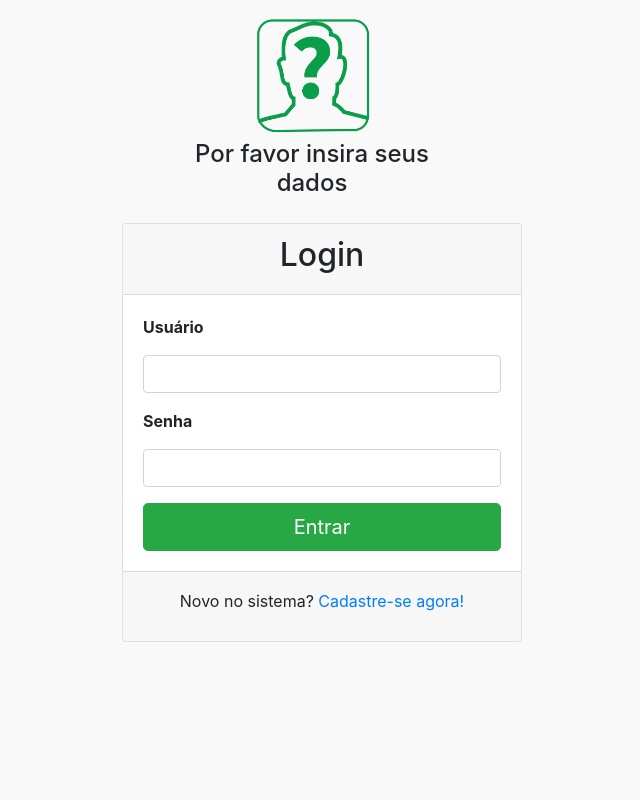
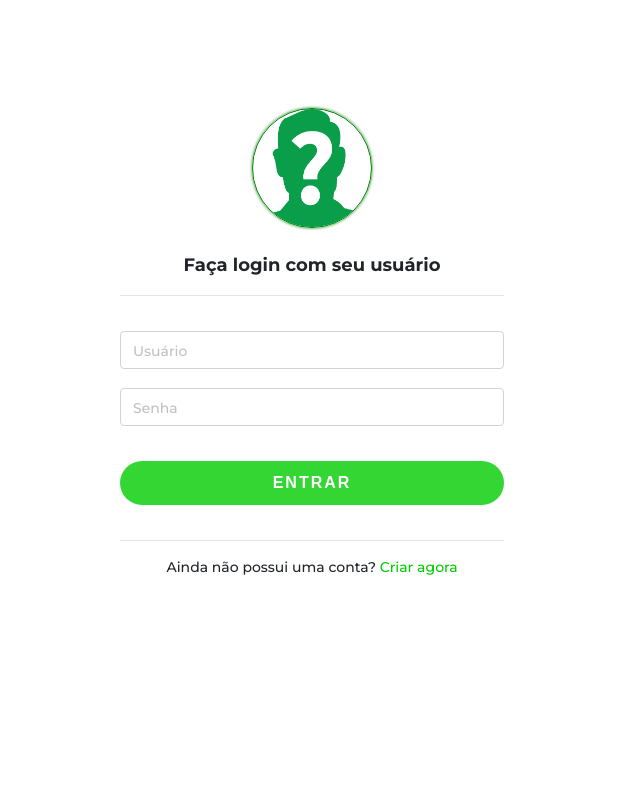
Before and after one commit to lprs110/politician-recommender-system, a Flask app: template app/templates/login.html in a window 1280 px wide. Shown: the whole page, without its empty margins (328-968 px from the left). Run offline with Flask 2, Linux system fonts and the light colour scheme; the template is opened without the code that fills it: values that come from a table or form of the project are taken from there, others are empty; some libraries are stand-ins or nearby versions.

Commit message:
refactor: recreate base's html and login register

```diff
--- a/app/templates/base_login_register.html
+++ b/app/templates/base_login_register.html
@@ -22,9 +22,13 @@
 <html>
     <head>
         <meta charset="utf-8" />
+        {{ fontawesome_html() }}
         <title>EmQuemVotar - {% block title %}{% endblock %}</title>
         <link rel="stylesheet" href="https://stackpath.bootstrapcdn.com/bootstrap/4.3.1/css/bootstrap.min.css" integrity="sha384-ggOyR0iXCbMQv3Xipma34MD+dH/1fQ784/j6cY/iJTQUOhcWr7x9JvoRxT2MZw1T" crossorigin="anonymous">
-        <link rel="icon" type="image/png" href="{{ url_for('static', filename='f_verde.png') }}"/>
+        <link rel="stylesheet" href="../static/styles/base.css">
+        {% block stylesheet %}
+            <link rel="stylesheet" href="../static/styles/navbar.css">
+        {% endblock %}
     </head>
 
     {% with messages = get_flashed_messages(with_categories=true) %}
@@ -40,17 +44,10 @@
         {% endif %}
     {% endwith %}
 
-    <body class="text-center" style="background-color: #f9f9f9">
-
-        <form class="form" action="" method="POST">
-            {{ form.csrf_token }}
-            <a href="{{ url_for('index') }}"><img src="{{ url_for('static', filename='f_verde.png')}}" width="140" height="120"/></a>
-            <h4 style="padding: 5px; margin-bottom: 20px;">Por favor insira seus dados</h4>
-            {% block content %}
-
-            {% endblock %}
-        </form>
-    </body>
+    <div id="content">
+        {% block content %}
+        {% endblock %}
+    </div>
 
 
 </html>
--- a/app/templates/login.html
+++ b/app/templates/login.html
@@ -1,27 +1,36 @@
 {% extends 'base_login_register.html' %}
 {% block title %}Login{% endblock %}
 
+{% block stylesheet %}
+    <link rel="stylesheet" href="{{ url_for('static', filename='styles/login.css') }}">
+{% endblock %}
+
 {% block content %}
 
-<div class="card" style="width: 25rem; margin-left: -40px;">
-    <div class="card-header">
-        <h2>Login</h2>
-    </div>
-    <div class="card-body">
-        <div class="form-group">
-           <strong><label style="float:left;">{{ form.username.label }}</label></strong>
-            {{ form.username(class="form-control") }}
-        </div>
-        <div class="form-group">
-            <strong><label style="float:left;">{{ form.password.label }}</label></strong>
-            {{ form.password(class="form-control") }}
+<div class="container">
+    <form class="d-flex flex-column width mb-3 needs-validation"novalidate>
+        <div class="p-2">
+            <img class="mb-4" src="{{ url_for('static', filename='images/logo_verde-2.png')}}" width="120" height="120" />
+            <p class="title">Faça login com seu usuário</p>
+            <hr/>
         </div>
 
-        <button type="submit" class="btn btn-lg btn-success btn-block">Entrar</button>
-    </div>
-    <div class="card-footer">
-        <p style="margin-top: 5px;">Novo no sistema? <a href="{{ url_for('register') }}">Cadastre-se agora!</a></p>
-    </div>
+        <div class="p-2">
+            {{ form.username(class="form-control", placeholder="Usuário") }}
+        </div>
+        <div class="p-2">
+            {{ form.password(class="form-control", placeholder="Senha") }}
+        </div>
+        <div class="p-2">
+            <button type="submit" class="btn btn-block btn-success login">
+                ENTRAR
+            </button>
+        </div>
+        <div class="p-2">
+            <hr />
+            <p class="footer">Ainda não possui uma conta? <a href="{{ url_for('register') }}">Criar agora</a></p>
+        </div>
+    </form>
 </div>
 
 {% endblock %}
```
Also changed, not shown: app/templates/base.html (+31 -9 lines), app/templates/index.html (+18 -12 lines), app/templates/register.html (+82 -1 lines).
